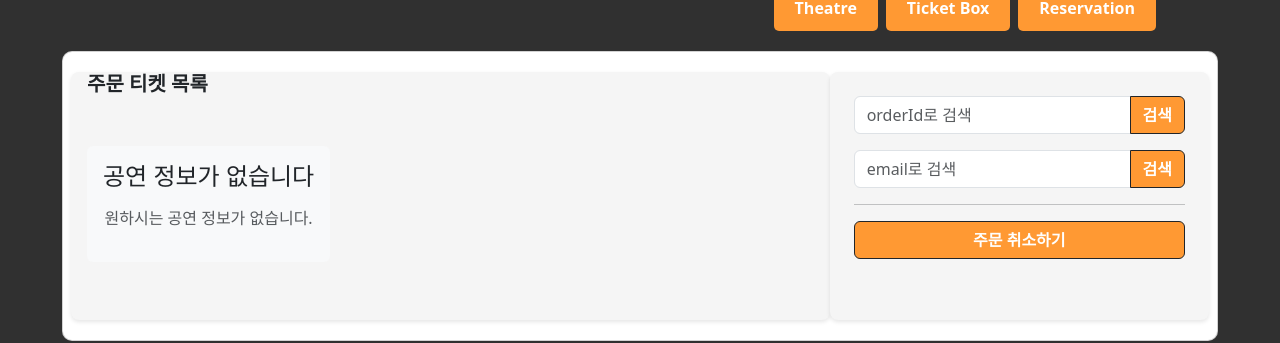
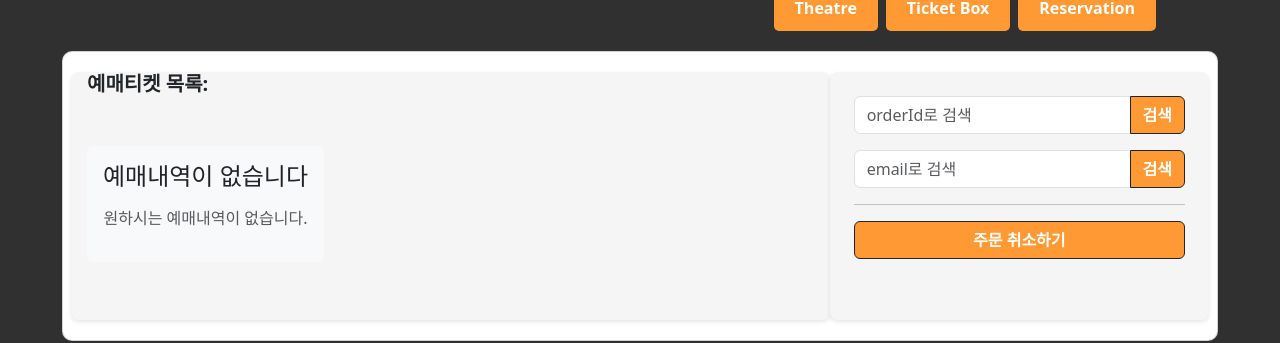
Before and after one commit to SY97P/Theatre_Manager_React, a React (Create React App) app: page /reservation in a window 1280 px wide. Shown: the part 149-492 px from the top of the page. Built offline with nearby package versions, Linux system fonts and the light colour scheme.

Commit message:
feat: 예매내역 모드 수정

```diff
--- a/src/components/reservation/TicketList.js
+++ b/src/components/reservation/TicketList.js
@@ -4,12 +4,14 @@ import {TicketInfo} from "./TicketInfo";
 export function TicketList({order}) {
     return (
         <>
-            <h5 className="flex-grow-0"><b>주문 티켓 목록</b></h5>
+            <div>
+                <h5 className="flex-grow-0"><b>예매티켓 목록: {order.orderId}</b></h5>
+            </div>
             {order.tickets.length === 0 ? (
                 <div className="d-flex justify-content-center align-items-center" style={{height: '200px'}}>
                     <div className="bg-light p-3 rounded">
-                        <h4 className="text-center mb-3">공연 정보가 없습니다</h4>
-                        <p className="text-muted text-center">원하시는 공연 정보가 없습니다.</p>
+                        <h4 className="text-center mb-3">예매내역이 없습니다</h4>
+                        <p className="text-muted text-center">원하시는 예매내역이 없습니다.</p>
                     </div>
                 </div>
             ) : (
```
